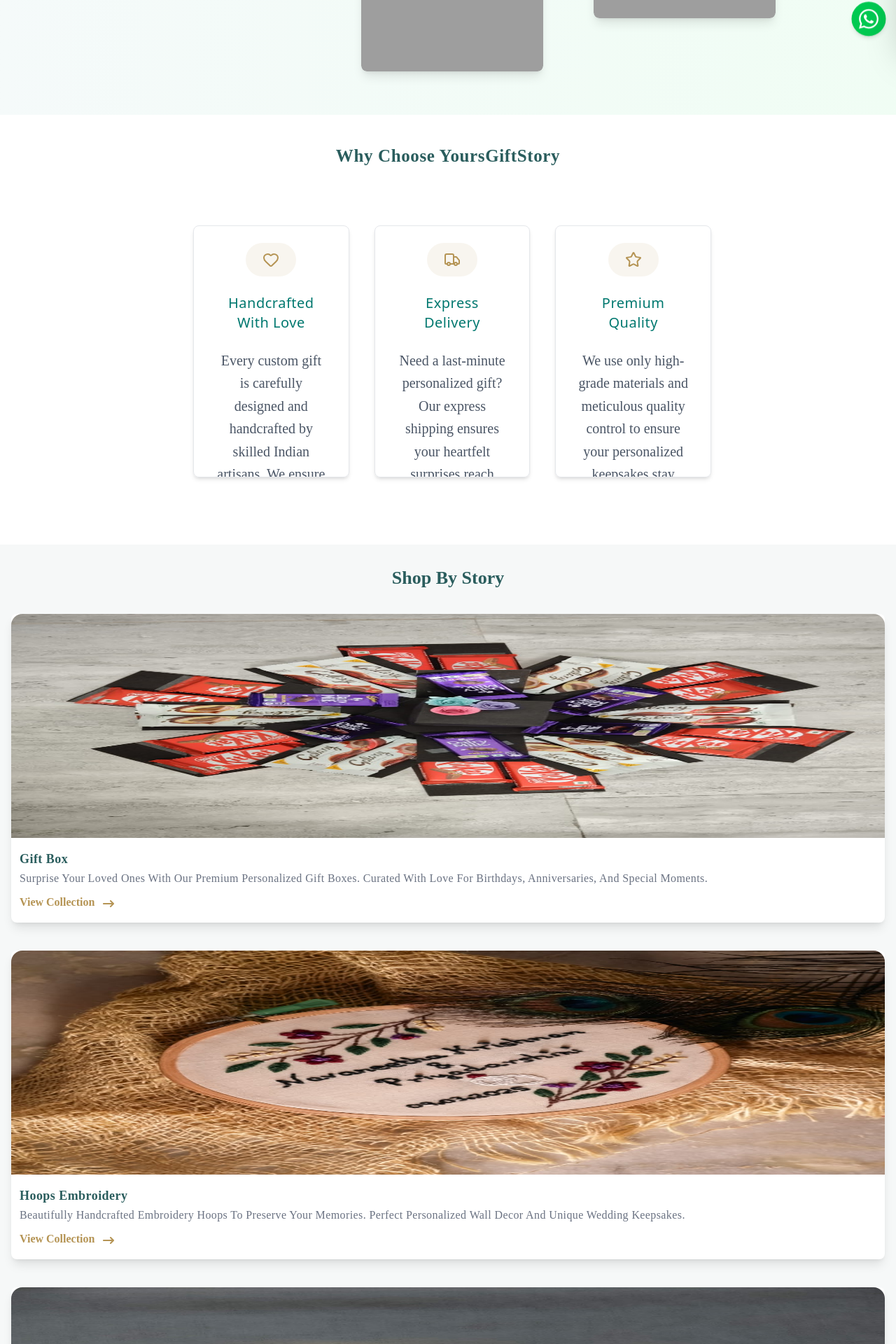
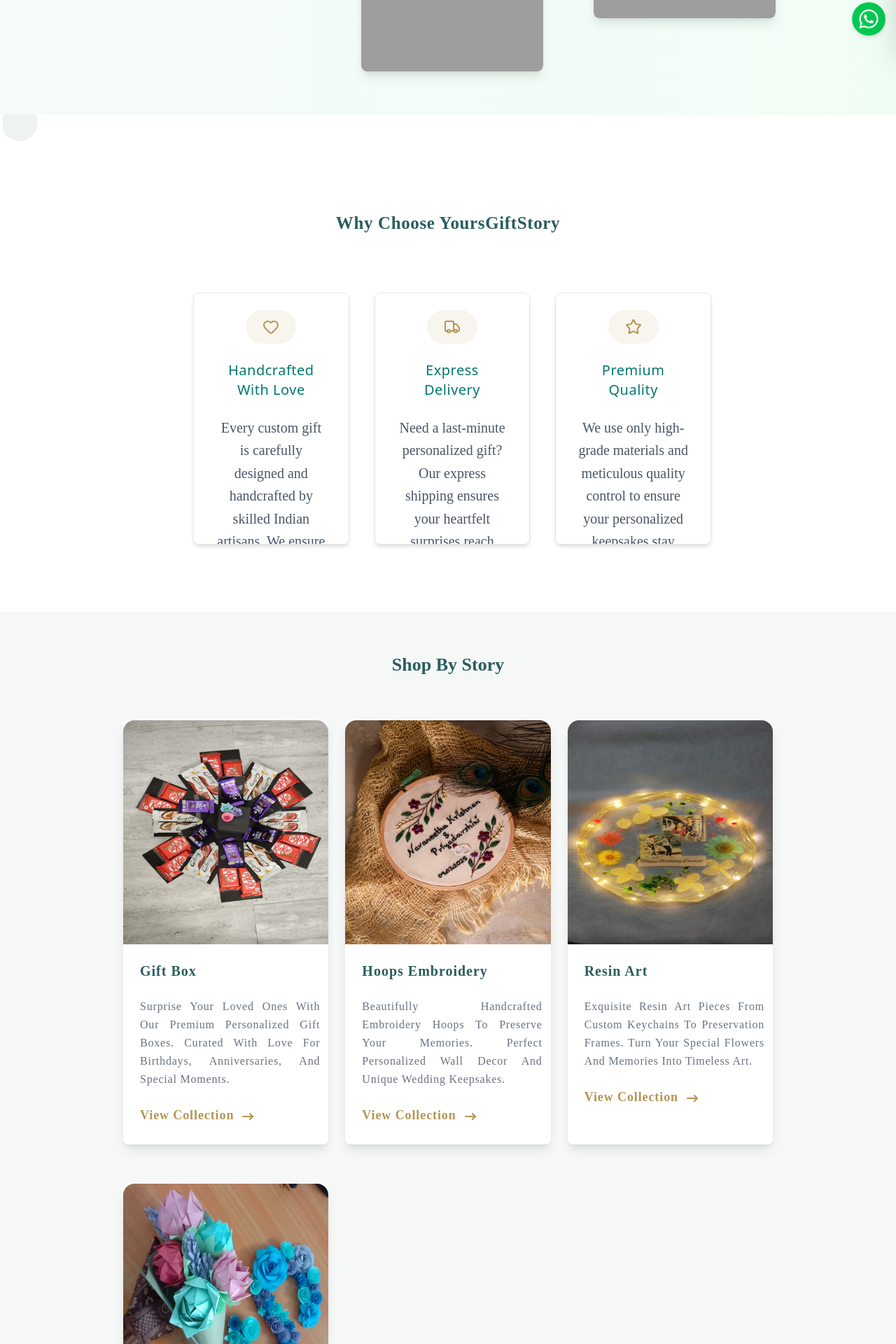
Before and after one commit to Yashwanthkumar-dev/yoursGiftStory, a React (Vite) app: page / in a window 1280 px wide. Shown: the part 734-2654 px from the top of the page at 70% size. Built offline with nearby package versions, Linux system fonts and the light colour scheme; grey boxes are pictures that could not be loaded; a web font is replaced by a local one.

Commit message:
fix: created some bugs and animation

```diff
--- a/src/Components/CategoryCard.jsx
+++ b/src/Components/CategoryCard.jsx
@@ -1,65 +1,96 @@
-import flower_boquet from "../assets/Flower-boquet.jpeg"
-import Gift_Box from "../assets/Gift_Box.jpeg"
-import Hoop_wedding from "../assets/Hoop-wedding.jpeg"
+import flower_boquet from "../assets/Flower-boquet.jpeg";
+import Gift_Box from "../assets/Gift_Box.jpeg";
+import Hoop_wedding from "../assets/Hoop-wedding.jpeg";
 // import photo_box from"../assets/photo-box.jpeg"
-import resin_art from "../assets/resin_art.jpeg"
-import { FaArrowRightLong } from "react-icons/fa6"
-import { motion } from "framer-motion"
+import resin_art from "../assets/resin_art.jpeg";
+import { FaArrowRightLong } from "react-icons/fa6";
+import { motion } from "framer-motion";
 const CategoryCard = () => {
   const categoryData = [
     {
       id: 1,
       title: "Gift Box",
-            description: "Surprise your loved ones with our premium personalized Gift Boxes. Curated with love for birthdays, anniversaries, and special moments.",
+      description:
+        "Surprise your loved ones with our premium personalized Gift Boxes. Curated with love for birthdays, anniversaries, and special moments.",
       alt: "YoursGiftStory-Custom-Personalized-Gift-Box",
-            image: Gift_Box
+      image: Gift_Box,
     },
     {
       id: 2,
       title: "Hoops Embroidery",
-            description: "Beautifully handcrafted Embroidery Hoops to preserve your memories. Perfect personalized wall decor and unique wedding keepsakes.",
+      description:
+        "Beautifully handcrafted Embroidery Hoops to preserve your memories. Perfect personalized wall decor and unique wedding keepsakes.",
       alt: "YoursGiftStory-Hoops-Embroidery",
-            image: Hoop_wedding
+      image: Hoop_wedding,
     },
     {
       id: 3,
       title: "Resin Art",
-            description: "Exquisite Resin Art pieces from custom keychains to preservation frames. Turn your special flowers and memories into timeless art.",
+      description:
+        "Exquisite Resin Art pieces from custom keychains to preservation frames. Turn your special flowers and memories into timeless art.",
       alt: "YoursGiftStory-Resin-Art",
-            image: resin_art
+      image: resin_art,
     },
     {
       id: 4,
       title: "Paper Flower Bouquet",
-            description: "Everlasting Paper Flower Bouquets handcrafted with precision. A unique, eco-friendly gift that stays fresh forever.",
+      description:
+        "Everlasting Paper Flower Bouquets handcrafted with precision. A unique, eco-friendly gift that stays fresh forever.",
       alt: "YoursGiftStory-Paper-Flower-Bouquet",
-            image: flower_boquet
+      image: flower_boquet,
     },
-    ]
+  ];
   return (
     <>
       <div>
-                <h5 className='font-playfair text-center font-extrabold capitalize text-[#2A5D5D] text-[26px]'>Shop by story</h5>
+        <h5 className="font-playfair text-center font-extrabold capitalize text-primary text-[26px] md:my-5  lg:my-6 xl:my-7">
+          Shop by story
+        </h5>
       </div>
-            <div className='p-4 grid grid-cols gap-2'>
-                {
-                    categoryData && categoryData.map((cat) => (
+      <div className="p-4 grid grid-cols-1 gap-6 md:grid-cols-2 lg:grid-cols-3 xl:mx-40 ">
+        {categoryData &&
+          categoryData.map((cat) => (
             <motion.div
-                            initial={{ opacity: 0, x: 20 }} whileInView={{ opacity: 1, x: 0 }} transition={{ duration: 0.8, ease: 'easeInOut' }}
-                            key={cat.ifd} className=' my-4 rounded-lg shadow-lg pb-4 leading-relaxed bg-white overflow-hidden group'>
+              initial={{ opacity: 0, x: 20 }}
+              whileInView={{ opacity: 1, x: 0 }}
+              transition={{ duration: 0.8, ease: "easeInOut" }}
+              key={cat.id}
+              className=" my-4 rounded-lg shadow-lg pb-4 leading-relaxed bg-white overflow-hidden group "
+            >
+              {/* image */}
               <img
-                                src={cat.image} alt={cat.alt} className="w-full rounded-t-2xl  h-80 transition-transform duration-500 group-hover:scale-110" />
-                            <h4 className='font-playfair text-[18px] mt-4 font-semibold tracking-wide text-[#2A5D5D] ml-3 '>{cat.title}</h4>
-                            <p className='capitalize font-playfair text-sm tracking-wide text-[16px] mx-3 text-justify text-gray-500 leading-relaxed'>{cat.description}</p>
-                            <div className="flex items-center gap-x-3 font-playfair text-[#B59454] "><a href="#" className="font-bold capitalize mt-2 ml-3">view collection </a>
-                                <i><FaArrowRightLong size={16} className="mt-3 group-hover:translate-x-2 transition ease-in-out duration:300" /></i></div>
+                src={cat.image}
+                alt={cat.alt}
+                className="w-full rounded-t-2xl  h-80 transition-transform duration-500 group-hover:scale-102 "
+              />
 
+              {/* title */}
+              <h4 className="font-playfair text-[18px] mt-4 font-semibold tracking-wide text-primary ml-3 xl:my-6 xl:text-xl xl:tracking-wider xl:pl-3 md:my-4  md:tracking-wider">
+                {cat.title}
+              </h4>
+
+              {/* description */}
+              <p className="capitalize font-playfair text-sm tracking-wide text-[16px] mx-3 text-justify text-gray-500 leading-relaxed xl:my-3 xl:pl-3 md:my-4  md:tracking-wider">
+                {cat.description}
+              </p>
+
+              {/* category link */}
+              <div className="flex items-center gap-x-3 font-playfair text-secondary ">
+                <a href="#" className="font-bold capitalize mt-2 ml-3 xl:pl-3 xl:my-3 md:my-4 md:text-lg md:tracking-wider">
+                  view collection{" "}
+                </a>
+                <i>
+                  <FaArrowRightLong
+                    size={16}
+                    className="mt-1 group-hover:translate-x-2 transition ease-in-out duration:300"
+                  />
+                </i>
+              </div>
             </motion.div>
-                    ))
-                }
+          ))}
       </div>
     </>
-    )
-}
+  );
+};
 
-export default CategoryCard
+export default CategoryCard;
--- a/src/Components/WhyChooseUs.jsx
+++ b/src/Components/WhyChooseUs.jsx
@@ -26,6 +26,34 @@ const WhyChooseUs = () => {
     <>
       {/* why us */}
       <div className="pb-12 overflow-hidden mx-10 lg:mx-1 ">
+        {/* animation */}
+
+        <div>
+          <motion.div
+            animate={{
+              y: [1, -20, 10],
+              opacity: [0.3, 0, 0.3],
+              scale: [1, 1.1, 1],
+            }}
+            transition={{ duration: 10, repeat: Infinity, ease: "linear" }}
+            className="p-6 rounded-full w-fit relative bg-primary"
+          ></motion.div>
+
+
+          {/* square */}
+
+           <motion.div
+            animate={{
+              y: [1, -20, 10],
+              opacity: [0.3, 0, 0.3],
+              scale: [1, 1.1, 1],
+              rotate:360
+            }}
+            transition={{ duration: 10, repeat: Infinity, ease: "linear" }}
+            className="p-6 rounded-lg w-fit relative bg-primary left-450 top-150"
+          ></motion.div>
+        </div>
+
         <div>
           <motion.h2
             initial={{ opacity: 0, x: 50 }}
```
Lines whose indentation alone changed are shown as unchanged.
